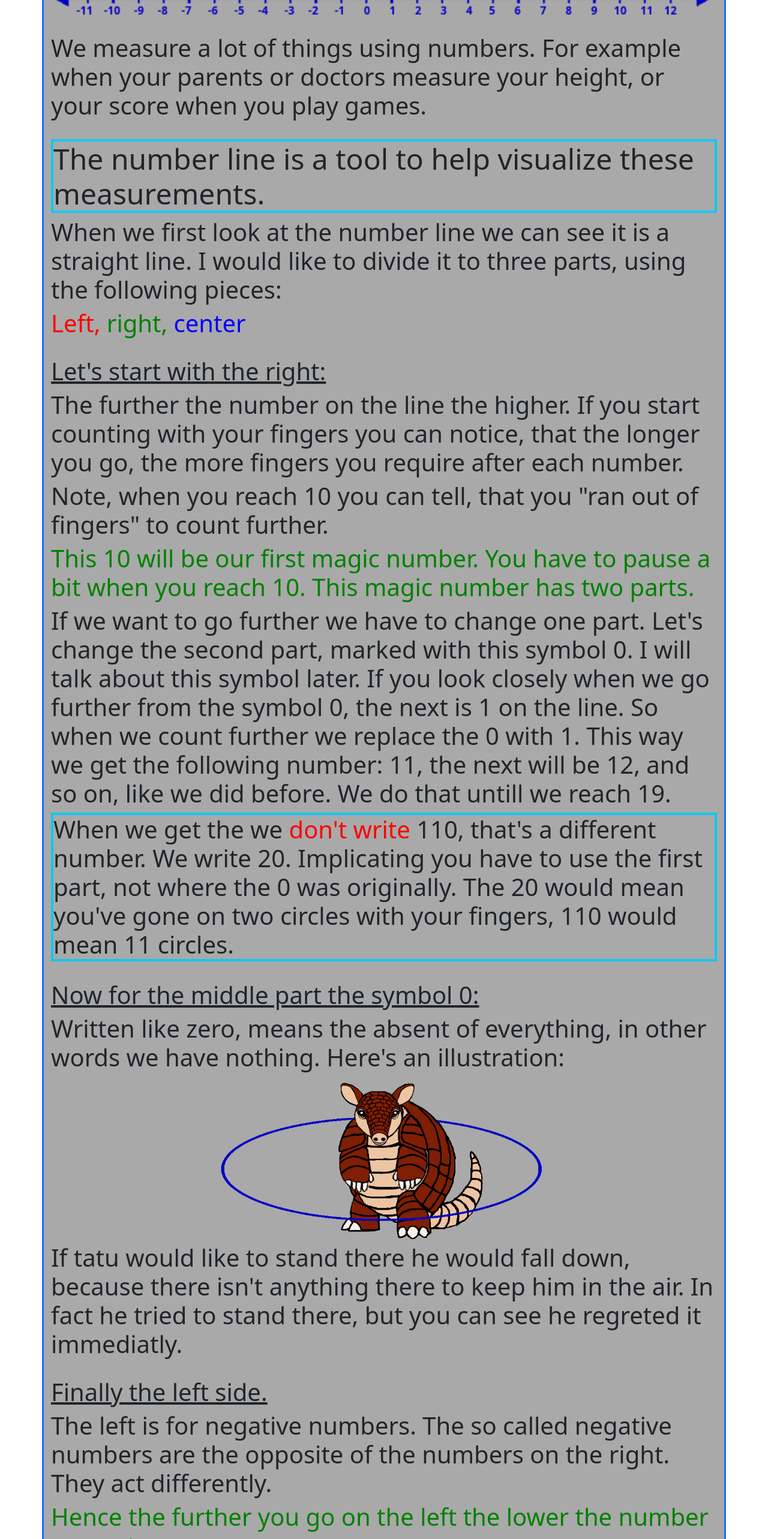
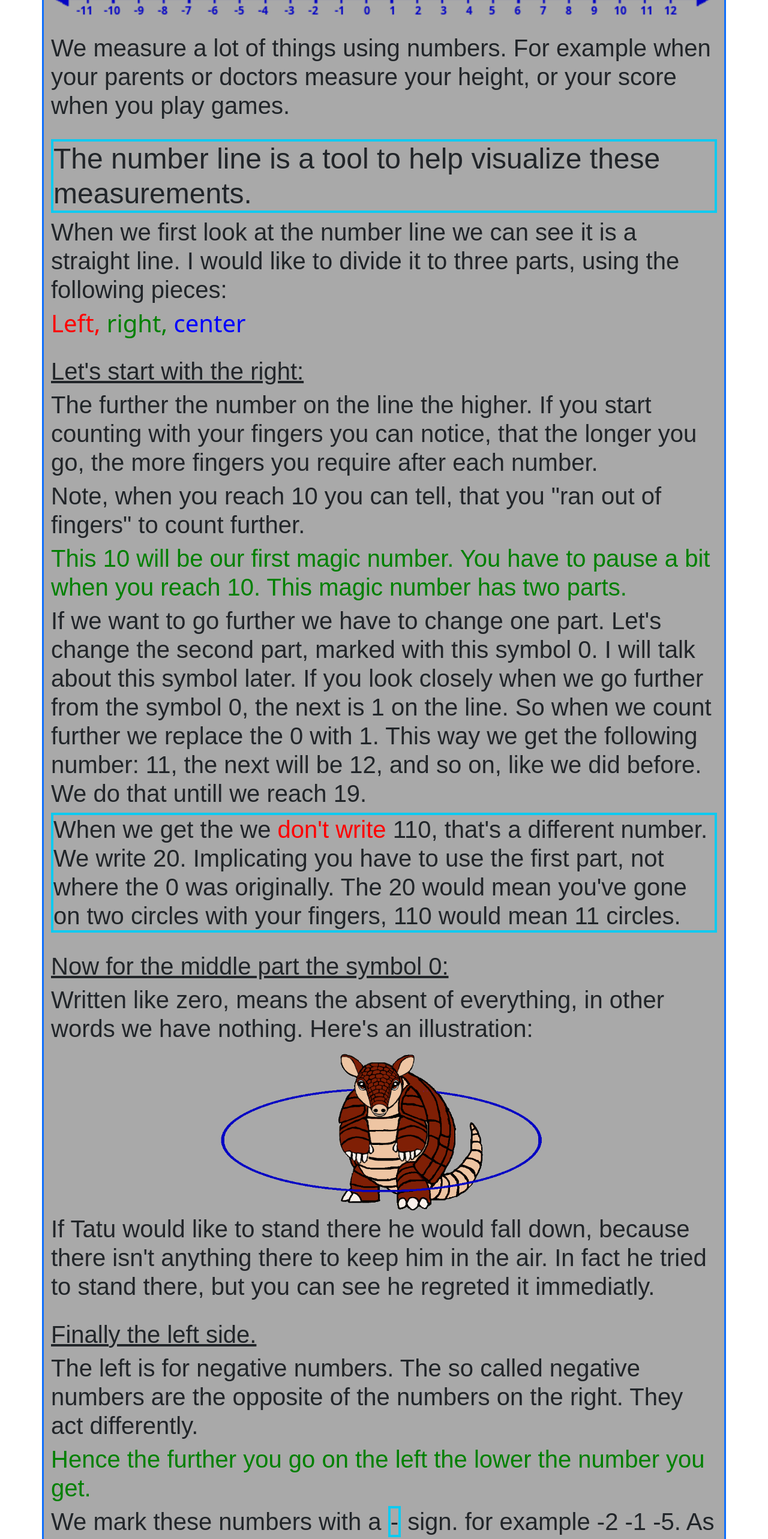
Before and after one commit to Hezos/MathHelper, a React (Create React App) app in the folder userinterface/: page /Numberline in a window 1280 px wide. Shown: the part 234-2800 px from the top of the page at 60% size. Built offline with nearby package versions, Linux system fonts and the light colour scheme.

Commit message:
Changed font family on numberline page.

```diff
--- a/userinterface/src/App.js
+++ b/userinterface/src/App.js
@@ -272,7 +272,7 @@ function App() {
         <NavMenu>
         </NavMenu>
         <div>
-          <p class="text-center h1 display-1">Learn math with my sidekick!</p>
+          <p class="text-center h1 display-1" style={{fontFamily:"sans-serif"}}>Learn math with my sidekick!</p>
           <div class="text-center">
          <img class="w-50 h-50"
         src ={require("../src/assets/Welcome.png")}
--- a/userinterface/src/components/NumberLinePage.js
+++ b/userinterface/src/components/NumberLinePage.js
@@ -11,81 +11,81 @@ export function NumberLinePage(){
             <div class="container border border-primary border-3 rounded-4 " style={{background:"darkgray"}}>
                 <div class="border-bottom border-5 border-primary">
                 <br></br>
-                <p class="text-start h1 display-1 text-center"> Choosen topic: Number line </p>
+                <p class="text-start h1 display-1 text-center" style={{fontFamily:"sans-serif"}}> Choosen topic: Number line </p>
                 </div>
                 <br></br>
                 <div class="text-center">
                     <img class="w-100 h-100" src={require("../assets/NumberLine.png")} alt="Image goes here." />
                 </div>
-                <p class="h6 display-6">
+                <p class="h6 display-6" style={{fontFamily:"sans-serif"}}>
                     We measure a lot of things using numbers. For example when your parents or doctors measure your height, or your score when you play games.
                 </p>
                 <br>
                 </br>
-                <p class="h5 display-5 border border-primary border-4 border-info">
+                <p class="h5 display-5 border border-primary border-4 border-info" style={{fontFamily:"sans-serif"}}>
                     The number line is a tool to help visualize these measurements.
                 </p>
-                <p class="h6 display-6">
+                <p class="h6 display-6" style={{fontFamily:"sans-serif"}}>
                     When we first look at the number line we can see it is a straight line. I would like to divide it to three parts, using the following pieces:
                 </p>
                 <p class="h6 display-6">
                     <span style={{color:"red"}}>Left,</span>  <span style={{color:"green"}}>right,</span> <span style={{color:"blue"}}>center</span>
                 </p>
                 <br></br>
-                <p class="h6 display-6">
+                <p class="h6 display-6" style={{fontFamily:"sans-serif"}}>
                     <u>
                         Let's start with the right:
                     </u>
                 </p>
-                <p class="h6 display-6">
+                <p class="h6 display-6" style={{fontFamily:"sans-serif"}}>
                     The further the number on the line the higher. If you start counting with your fingers you can notice, that the longer you go, the more fingers you require after each number.
                 </p>
-                <p class="h6 display-6 font-weight-bold">
+                <p class="h6 display-6 font-weight-bold" style={{fontFamily:"sans-serif"}}>
                     Note, when you reach 10 you can tell, that you "ran out of fingers" to count further.
                 </p>
-                <p class="h6 display-6" style={{color:"green"}}>
+                <p class="h6 display-6" style={{color:"green", fontFamily:"sans-serif"}}>
                     This 10 will be our first magic number. You have to pause a bit when you reach 10. This magic number has two parts.
                 </p>
-                <p class="h6 display-6 text-justify">
+                <p class="h6 display-6 text-justify" style={{fontFamily:"sans-serif"}}>
                     If we want to go further we have to change one part. Let's change the second part, marked with this symbol 0. I will talk about this symbol later. If you look closely when we go further from the symbol 0, the next is 1 on the line. So when we count further we replace the 0 with 1. This way we get the following number: 11, the next will be 12, and so on, like we did before. We do that untill we reach 19.
                 </p>
-                <p class="h6 display-6 text-justify border border-primary border-4 border-info">
+                <p class="h6 display-6 text-justify border border-primary border-4 border-info" style={{fontFamily:"sans-serif"}}>
                     When we get the we <span style={{color:"red"}}> don't write </span> 110, that's a different number. We write 20. Implicating you have to use the first part, not where the 0 was originally. The 20 would mean you've gone on two circles with your fingers, 110 would mean 11 circles.
                 </p>
                 <br></br>
-                <p class="h6 display-6">
+                <p class="h6 display-6" style={{fontFamily:"sans-serif"}}>
                     <u>
                         Now for the middle part the symbol 0:
                     </u>
                 </p>
-                <p class="h6 display-6">
+                <p class="h6 display-6" style={{fontFamily:"sans-serif"}}>
                     Written like zero, means the absent of everything, in other words we have nothing. Here's an illustration:
                 </p>
                 <div class="text-center">
                     <img class="w-50 h-50 " src={require("../assets/NumberLine3.png")} alt="Image goes here." />
                 </div>
-                <p class="h6 display-6">
-                    If tatu would like to stand there he would fall down, because there isn't anything there to keep him in the air. In fact he tried to stand there, but you can see he regreted it immediatly.
+                <p class="h6 display-6" style={{fontFamily:"sans-serif"}}>
+                    If Tatu would like to stand there he would fall down, because there isn't anything there to keep him in the air. In fact he tried to stand there, but you can see he regreted it immediatly.
                 </p>
                 <br></br>
-                <p class="h6 display-6">
+                <p class="h6 display-6" style={{fontFamily:"sans-serif"}}>
                     <u>
                         Finally the left side.
                     </u>
                 </p>
-                <p class="h6 display-6">
+                <p class="h6 display-6" style={{fontFamily:"sans-serif"}}>
                     The left is for negative numbers. The so called negative numbers are the opposite of the numbers on the right. They act differently.
                 </p>
-                <p class="h6 display-6" style={{color:"green"}}>
+                <p class="h6 display-6" style={{color:"green", fontFamily:"sans-serif"}}>
                     Hence the further you go on the left the lower the number you get.
                 </p>
-                <p class="h6 display-6">
+                <p class="h6 display-6" style={{fontFamily:"sans-serif"}}>
                     We mark these numbers with a <span class="h6 display-6 border border-primary border-4 border-info">-</span> sign. for example -2 -1 -5. As you can see on the number line negative numbers start on the left and go for the left.
                 </p>
                 <div class="text-center">
                     <img class="w-25 h-25 " src={require("../assets/NumberLine2.png")} alt="Image goes here." />
                 </div>
-                 <p class="h6 display-6">
+                 <p class="h6 display-6" style={{fontFamily:"sans-serif"}}>
                     In the case of negative numbers, it's like this flipping here.
                  </p>
                 <br></br>
```
